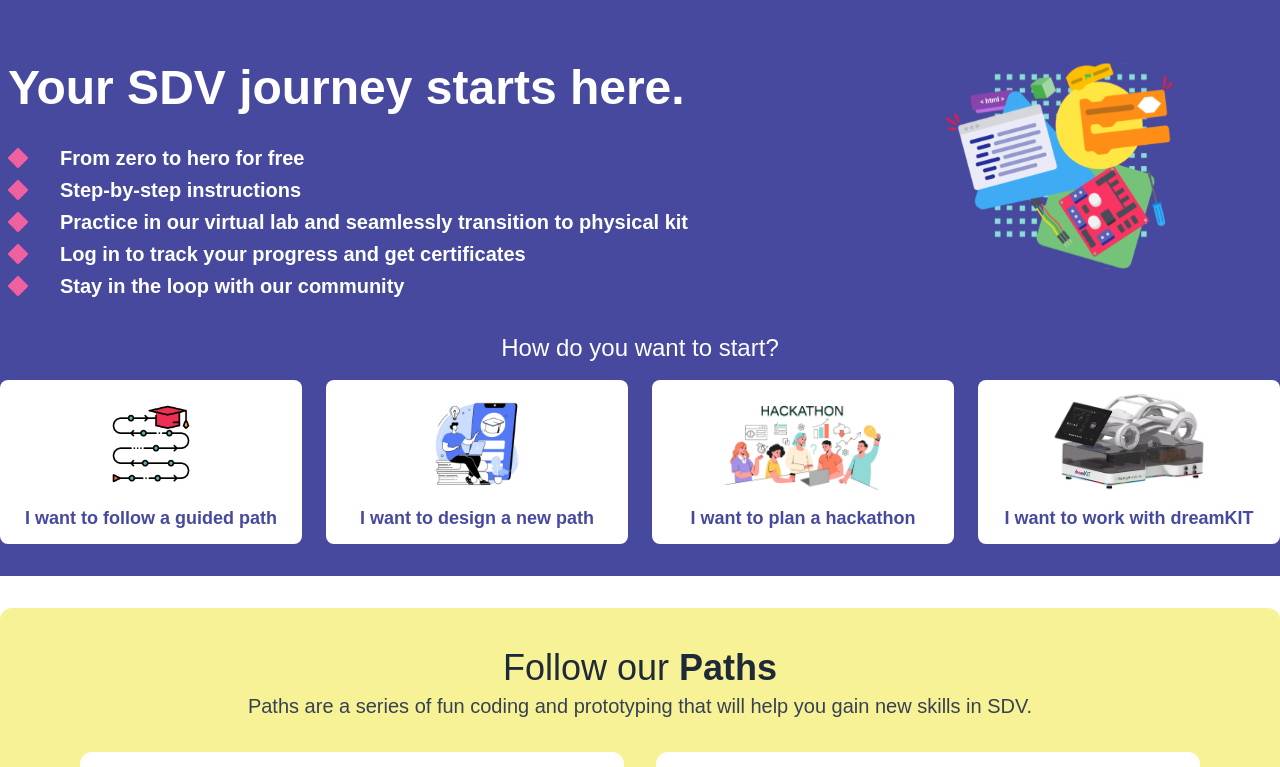
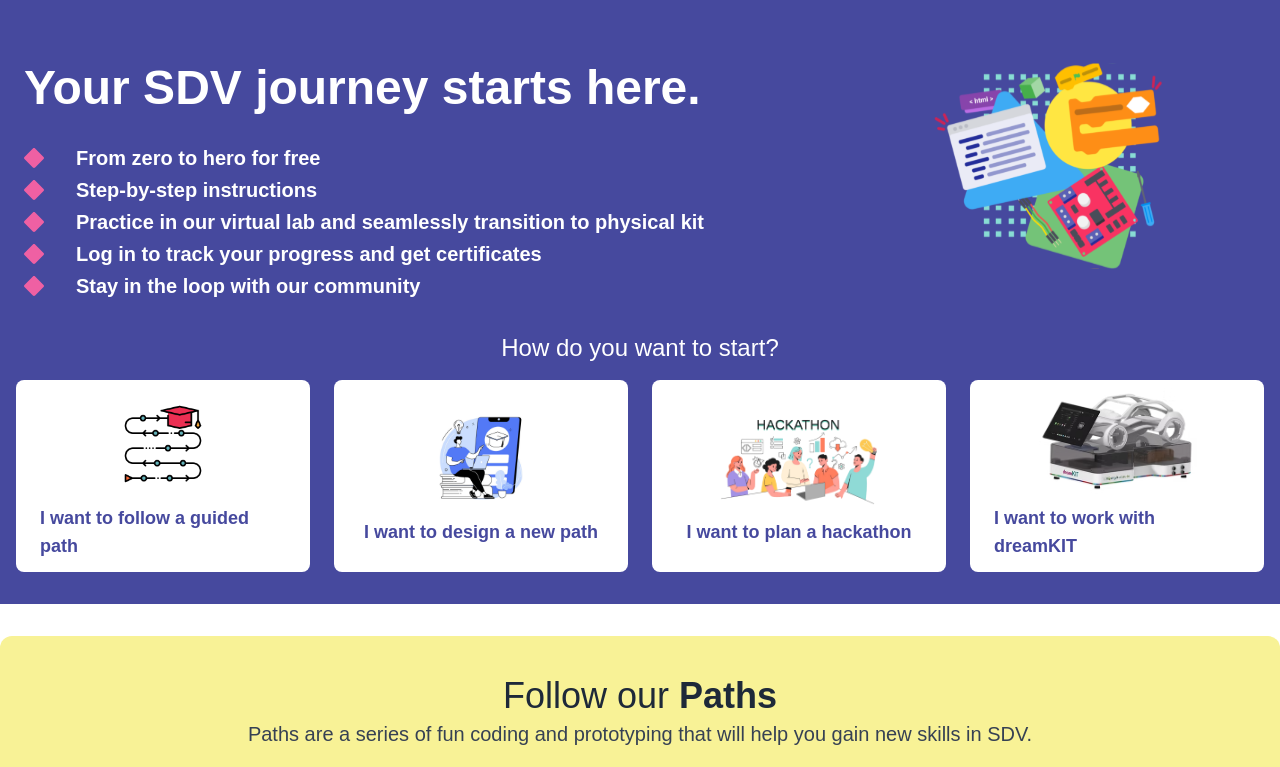
Before and after one commit to tri2510/license-update-learning-journey, a Next.js app: page / in a window 1280 px wide. Shown: the top 767 px of the page. Built offline with nearby package versions, Linux system fonts and the light colour scheme.

Commit message:
Update page.tsx
Signed-off-by: Nhan Luong <130432957+NhanLuongBGSV@users.noreply.github.com>

```diff
--- a/src/app/page.tsx
+++ b/src/app/page.tsx
@@ -15,7 +15,7 @@ export default async function Home() {
     <div className="bg-white text-slate-600 text-2xl p-0
         h-full w-full flex flex-col gap-4">
 
-      <div className="w-full bg-[#46499E] text-white flex flex-col items-center pt-8 pb-8">
+      <div className="w-full bg-[#46499E] text-white flex flex-col items-center pt-8 pb-8 px-4">
         <div className="container h-full flex flex-row gap-4">
           <div className="flex-2 px-2">
             <div className="text-5xl font-bold  pt-8 text-left">
```
